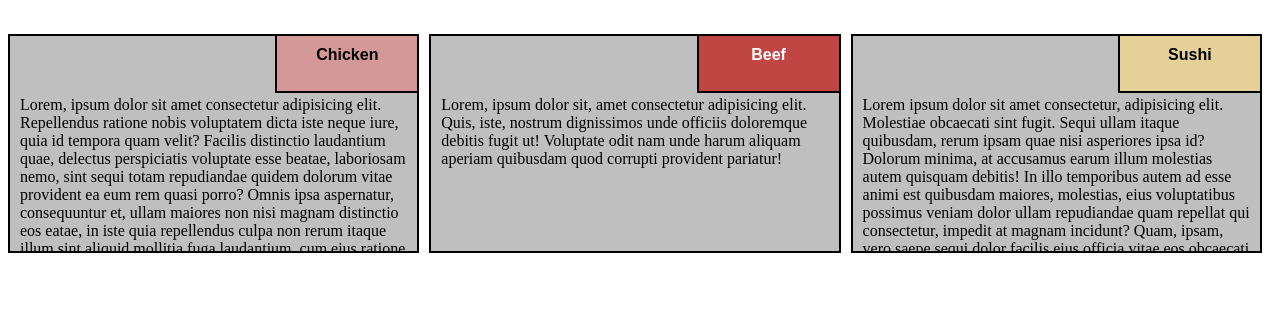
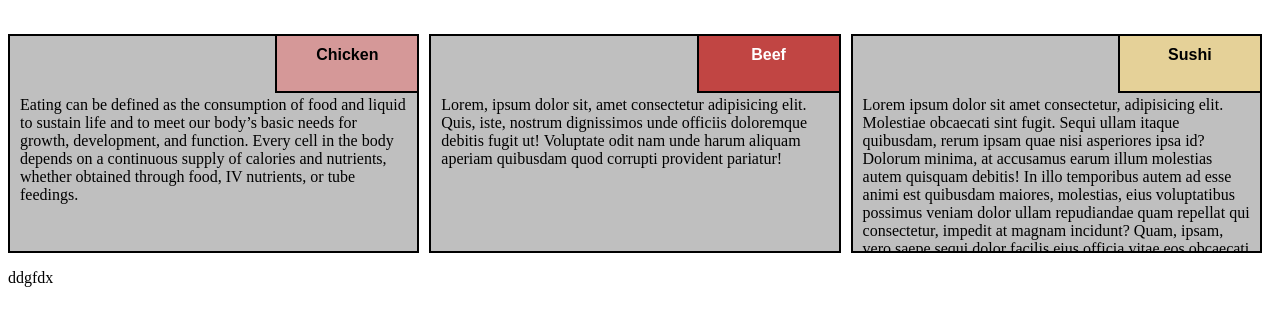
Before and after one commit to erisashala/assignment, a plain HTML site: page index.html in a window 1280 px wide. Shown: the part 48-374 px from the top of the page. Drawn offline with Linux system fonts and the light colour scheme.

Commit message:
Update index.html

```diff
--- a/index.html
+++ b/index.html
@@ -11,8 +11,9 @@
 	<div class="row">
 	<h1>Our Menu</h1>
   <div class="col-lg-4 col-md-6 col-sm-12" id="container">
-    <p>Lorem, ipsum dolor sit amet consectetur adipisicing elit. Repellendus ratione nobis voluptatem dicta iste neque iure, quia id tempora quam velit? Facilis distinctio laudantium quae, delectus perspiciatis voluptate esse beatae, laboriosam nemo, sint sequi totam repudiandae quidem dolorum vitae provident ea eum rem quasi porro? Omnis ipsa aspernatur, consequuntur et, ullam maiores non nisi magnam distinctio eos eatae, in iste quia repellendus culpa non rerum itaque illum sint aliquid mollitia fuga laudantium, cum eius ratione tempore excepturi, ipsum nihil aspernatur recusandae laboriosam blanditiis magni! Ex illo modi exercitationem consectetur incidunt autem adipisci eligendi corporis non, veniam ullam voluptatum nesciunt, maxime totam tenetur distinctio aperiam esse eum natus. Eaque nulla repudiandae aliquam maiores reiciendis temporibus perferendis. Adipisci dolorem perferendis et ipsa odio vitae sequi, ea, consequuntur aperiam officiis quae hic iure, quia maiores saepe architecto nostrum earum quo cumque minima quam debitis! Porro, id in at rerum ex qui facere, consequatur reprehenderit sequi eligendi numquam laborum sed. Hic incidunt debitis voluptatem ad minus ullam facilis facere eum. Nisi tenetur corporis illo explicabo vel iure aperiam sit quia natus magni, fuga itaque sed.</p>
+    <p>Eating can be defined as the consumption of food and liquid to sustain life and to meet our body’s basic needs for growth, development, and function. Every cell in the body depends on a continuous supply of calories and nutrients, whether obtained through food, IV nutrients, or tube feedings.</p>
   	<p id="p1">Chicken</p>
+	  ddgfdx
 
   	</div>
 
```
